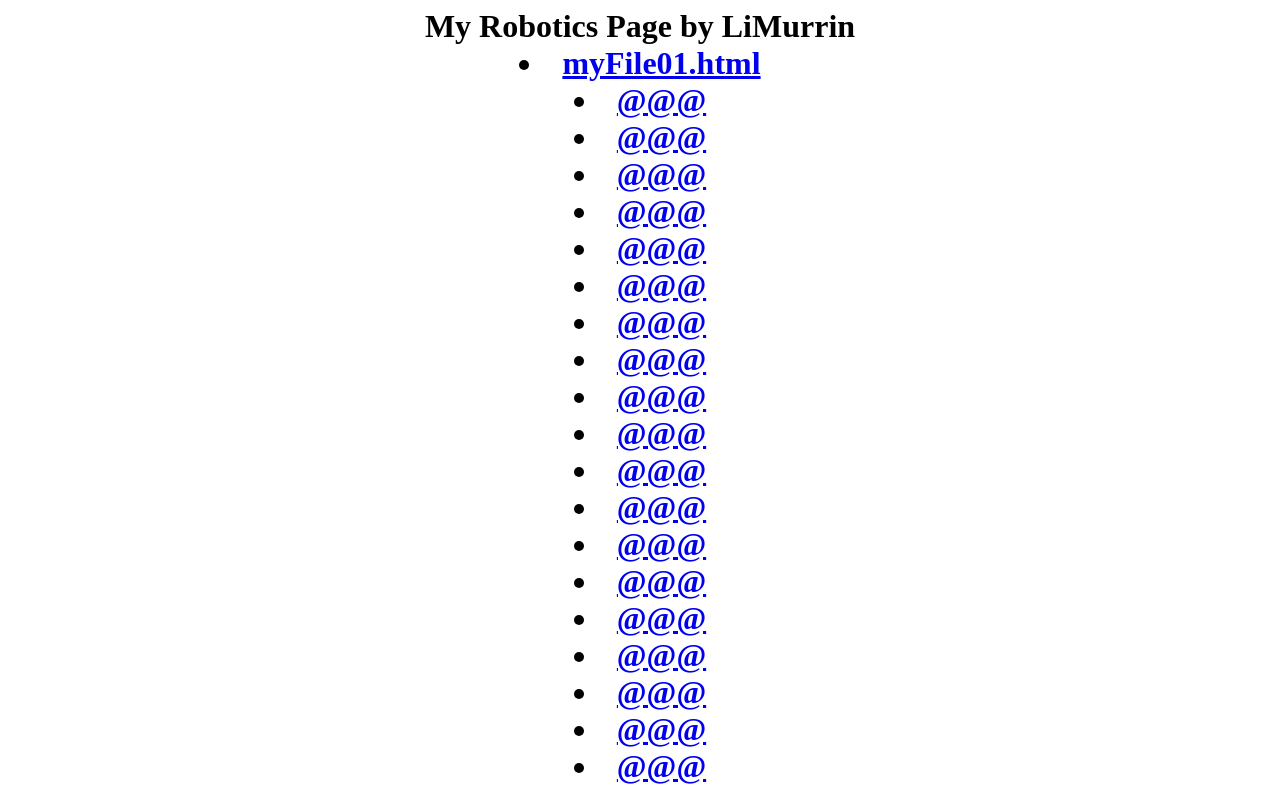
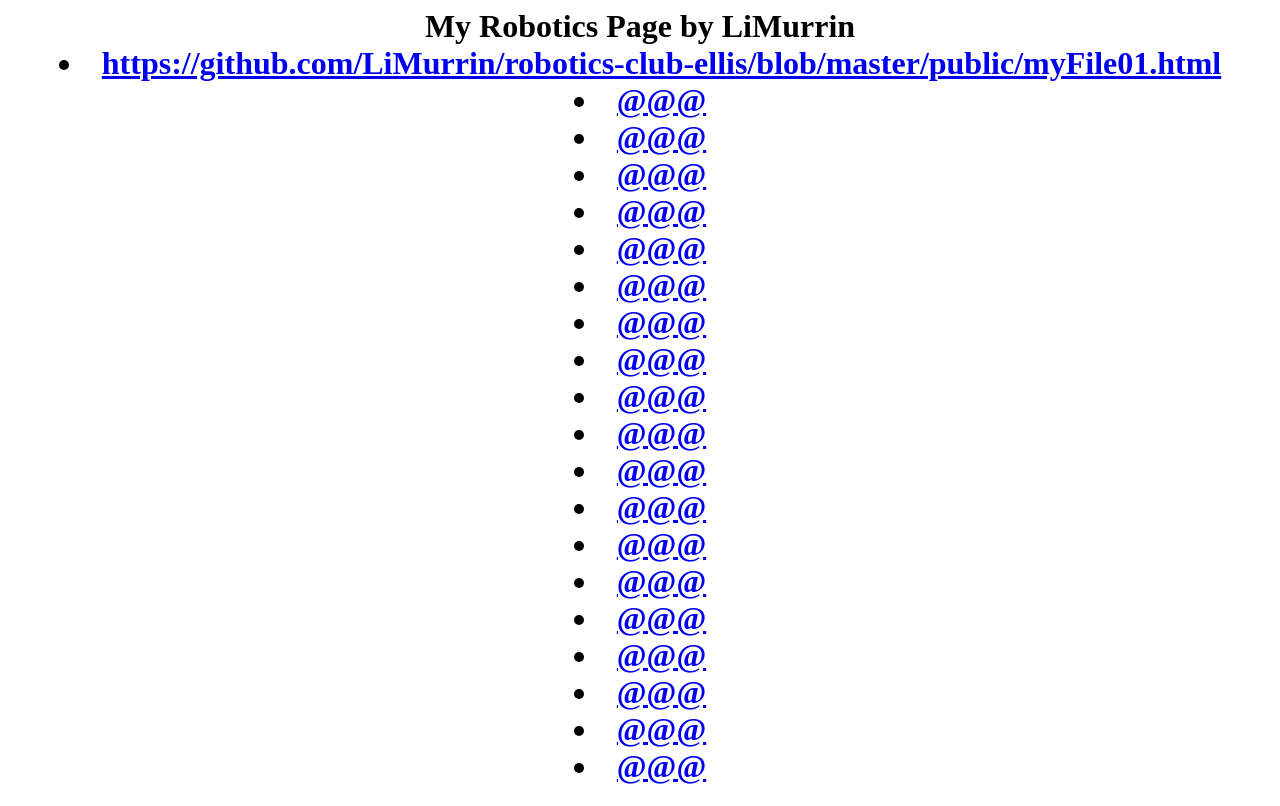
Before and after one commit to LiMurrin/robotics-club-ellis, a plain HTML site: page public/index.html in a window 1280 px wide. Drawn offline with Linux system fonts and the light colour scheme.

Commit message:
Update index.html

```diff
--- a/public/index.html
+++ b/public/index.html
@@ -1,7 +1,7 @@
 <h1 align=center>My Robotics Page by LiMurrin</a>
 
 
-<li><a href='@@@.html'>myFile01.html</a>
+<li><a href='@@@.html'>https://github.com/LiMurrin/robotics-club-ellis/blob/master/public/myFile01.html</a>
 <li><a href='@@@.html'>@@@</a>
 <li><a href='@@@.html'>@@@</a>
 <li><a href='@@@.html'>@@@</a>
```
